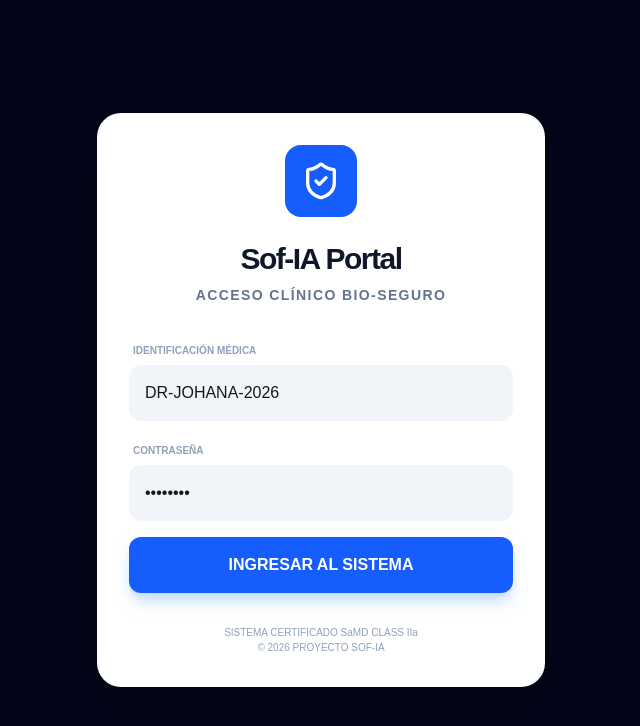
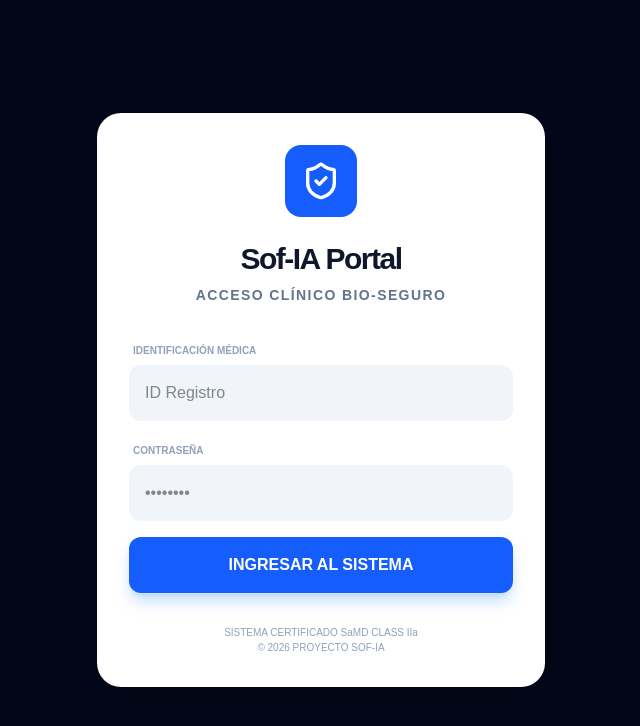
Before and after one commit to miguel1098703887-lgtm/sof-ia-dashboard, a Next.js app: page / in a window 1280 px wide. Shown: the top 726 px of the page, without its empty margins (319-959 px from the left). Built offline with nearby package versions, Linux system fonts and the light colour scheme.

Commit message:
Update login functionality with validation and interactivity

```diff
--- a/app/page.tsx
+++ b/app/page.tsx
@@ -48,22 +48,47 @@ export default function SofIAApp() {
           <h1 className="text-3xl font-black text-center text-slate-900 tracking-tighter mb-2">Sof-IA Portal</h1>
           <p className="text-center text-slate-500 text-sm mb-8 uppercase font-bold tracking-widest">Acceso Clínico Bio-Seguro</p>
 
-          <div className="space-y-4">
+            <form onSubmit={(e) => {
+              e.preventDefault();
+              const formData = new FormData(e.currentTarget);
+              const userId = formData.get('userId');
+              const password = formData.get('password');
+
+              if (userId === 'DR-JOHANA-2026' && password === 'password') {
+                setIsLoggedIn(true);
+              } else {
+                alert('Credenciales incorrectas. Por favor, verifique su ID y contraseña.');
+              }
+            }} className="space-y-4">
               <div>
                 <label className="text-[10px] font-bold text-slate-400 uppercase ml-1">Identificación Médica</label>
-              <input type="text" placeholder="ID Registro" className="w-full mt-1 p-4 bg-slate-100 rounded-xl outline-none focus:ring-2 focus:ring-blue-500 transition-all font-medium" defaultValue="DR-JOHANA-2026" />
+                <input
+                  name="userId"
+                  type="text"
+                  placeholder="ID Registro"
+                  className="w-full mt-1 p-4 bg-slate-100 rounded-xl outline-none focus:ring-2 focus:ring-blue-500 transition-all font-medium text-slate-900"
+                  autoComplete="username"
+                  required
+                />
               </div>
               <div>
                 <label className="text-[10px] font-bold text-slate-400 uppercase ml-1">Contraseña</label>
-              <input type="password" placeholder="••••••••" className="w-full mt-1 p-4 bg-slate-100 rounded-xl outline-none focus:ring-2 focus:ring-blue-500 transition-all font-medium" defaultValue="password" />
+                <input
+                  name="password"
+                  type="password"
+                  placeholder="••••••••"
+                  className="w-full mt-1 p-4 bg-slate-100 rounded-xl outline-none focus:ring-2 focus:ring-blue-500 transition-all font-medium text-slate-900"
+                  autoComplete="current-password"
+                  required
+                />
               </div>
               <button
-              onClick={() => setIsLoggedIn(true)}
+                type="submit"
                 className="w-full py-4 bg-blue-600 text-white rounded-xl font-bold hover:bg-blue-700 transition-all shadow-lg shadow-blue-200"
               >
                 INGRESAR AL SISTEMA
               </button>
-          </div>
+            </form>
           <p className="mt-8 text-[10px] text-center text-slate-400 font-medium">
             SISTEMA CERTIFICADO SaMD CLASS IIa <br/> © 2026 PROYECTO SOF-IA
           </p>
```
Lines whose indentation alone changed are shown as unchanged.
